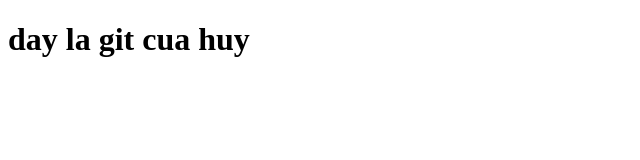
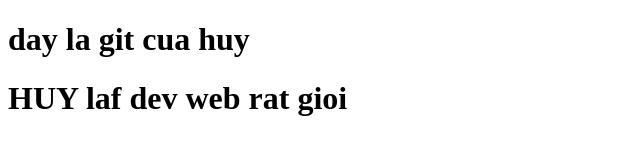
Before and after one commit to hanhathuy2612-mygit/source_java, a plain HTML site: page index.html in a window 1280 px wide. Shown: the whole page, without its empty margins (0-640 px from the left). Drawn offline with Linux system fonts and the light colour scheme.

Commit message:
Update index.html

```diff
--- a/index.html
+++ b/index.html
@@ -1,6 +1,7 @@
 <!DOCTYPE html>
 <html>
     <body>
-        <h1>day la git cua huy</h1>
+        <h1>day la git cua huy </h1>
+        <h1> HUY laf dev web rat gioi </h1>
     </body>
 </html>
```
